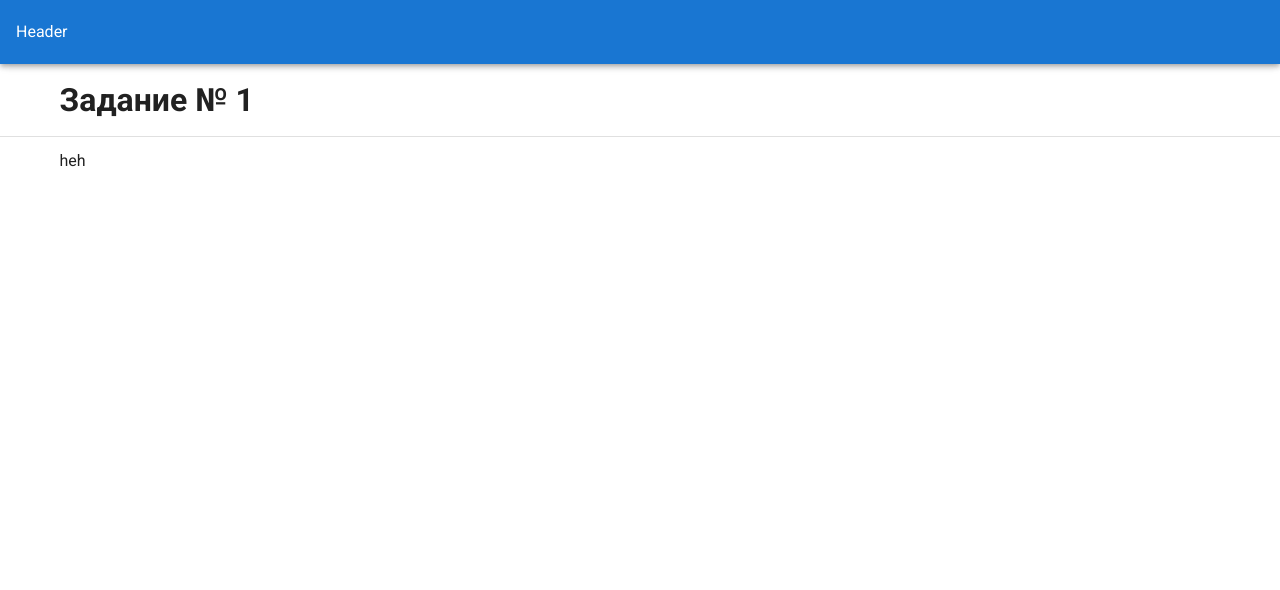
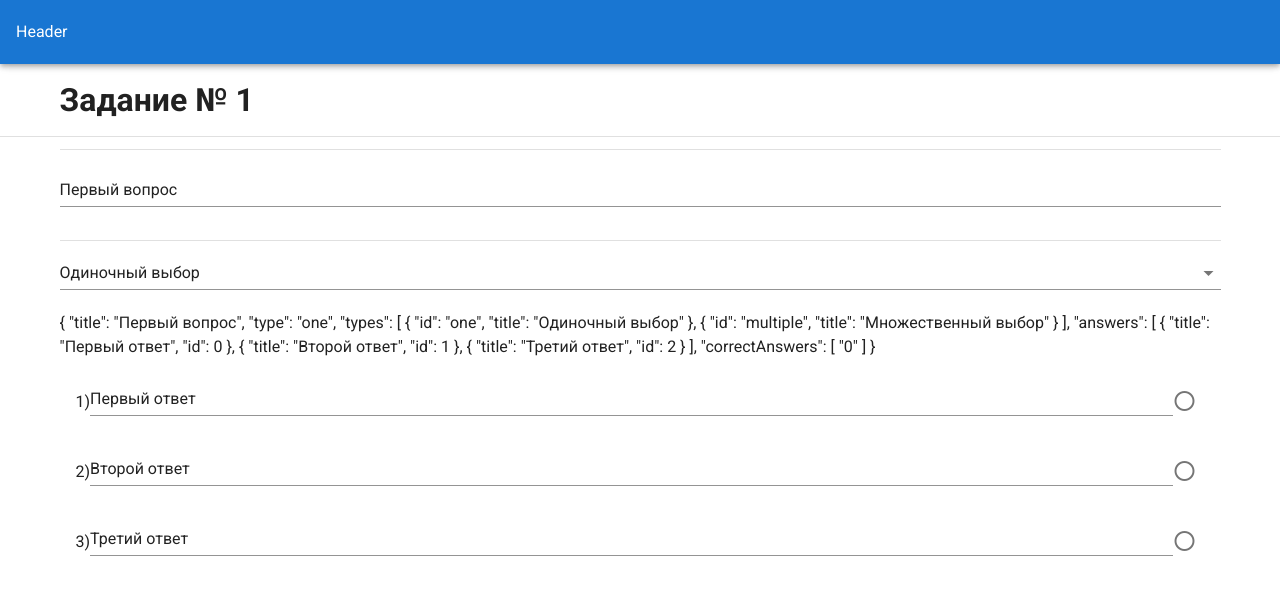
Before and after one commit to ShootingersNew/bobtest, a Vue app: page / in a window 1280 px wide. Shown: the top 590 px of the page. Built offline with nearby package versions, Linux system fonts and the light colour scheme.

Commit message:
add EditQuestion form

```diff
--- /dev/null
+++ b/src/components/EditQuestion/EditQuestion.ts
@@ -0,0 +1,14 @@
+import { QuestionModel } from "@/models/QuestionModel";
+import { Component, Prop, Vue } from "vue-property-decorator";
+@Component({})
+export default class EditQuestion extends Vue {
+  @Prop({ default: () => new QuestionModel() })
+  question: QuestionModel;
+  get editQuestion() {
+    return this.question;
+  }
+
+  set editQuestion(val) {
+    this.$emit("input", val);
+  }
+}
--- /dev/null
+++ b/src/components/EditQuestion/EditQuestion.vue
@@ -0,0 +1,43 @@
+<template>
+  <div>
+    <v-divider></v-divider>
+    <v-text-field
+      class="mt-3 mb-3 editQuestion__title"
+      v-model="editQuestion.title"
+    ></v-text-field>
+    <v-divider></v-divider>
+    <v-select
+      :items="editQuestion.types"
+      v-model="editQuestion.type"
+      item-text="title"
+      item-value="id"
+    ></v-select>
+    {{ editQuestion }}
+    <v-list>
+      <v-list-item
+        class="editQuestion__answer"
+        :key="idx"
+        v-for="(item, idx) in editQuestion.answers"
+      >
+        {{ idx + 1 }})
+        <v-text-field
+          class="editQuestion__answerTitle"
+          v-model="editQuestion.answers[idx].title"
+        ></v-text-field>
+        <template v-if="editQuestion.type === 'one'">
+          <v-radio-group v-model="editQuestion.correctAnswers[0]">
+            <v-radio :value="item.id"></v-radio>
+          </v-radio-group>
+        </template>
+        <template v-else>
+          <v-checkbox
+            v-model="editQuestion.correctAnswers"
+            :value="item.id"
+          ></v-checkbox>
+          <v-btn class="editQuestion__removeAnswer">delete</v-btn>
+        </template>
+      </v-list-item>
+    </v-list>
+  </div>
+</template>
+<script src="./EditQuestion.ts"></script>
--- a/src/views/FirstTask/FirstTaskView.ts
+++ b/src/views/FirstTask/FirstTaskView.ts
@@ -1,8 +1,27 @@
 import { Component, Prop, Vue } from "vue-property-decorator";
 import TaskView from "../Task/TaskView.vue";
+import EditQuestion from "../../components/EditQuestion/EditQuestion.vue";
+import { QuestionModel } from "@/models/QuestionModel";
+import { AnswerModel } from "@/models/AnswerModel";
 @Component({
   components: {
     TaskView,
+    EditQuestion,
   },
 })
-export default class FirstTaskView extends Vue {}
+export default class FirstTaskView extends Vue {
+  questionObjectPlaceholder = new QuestionModel({
+    title: "Первый вопрос",
+    type: "one",
+    types: [
+      { id: "one", title: "Одиночный выбор" },
+      { id: "multiple", title: "Множественный выбор" },
+    ],
+    answers: [
+      new AnswerModel({ title: "Первый ответ", id: 0 }),
+      new AnswerModel({ title: "Второй ответ", id: 1 }),
+      new AnswerModel({ title: "Третий ответ", id: 2 }),
+    ],
+    correctAnswers: ["0"],
+  });
+}
--- a/src/views/FirstTask/FirstTaskView.vue
+++ b/src/views/FirstTask/FirstTaskView.vue
@@ -1,6 +1,6 @@
 <template>
   <task-view task-number="1">
-    <div>heh</div>
+    <edit-question :question.sync="questionObjectPlaceholder"></edit-question>
   </task-view>
 </template>
 <script src="./FirstTaskView.ts"></script>
```
